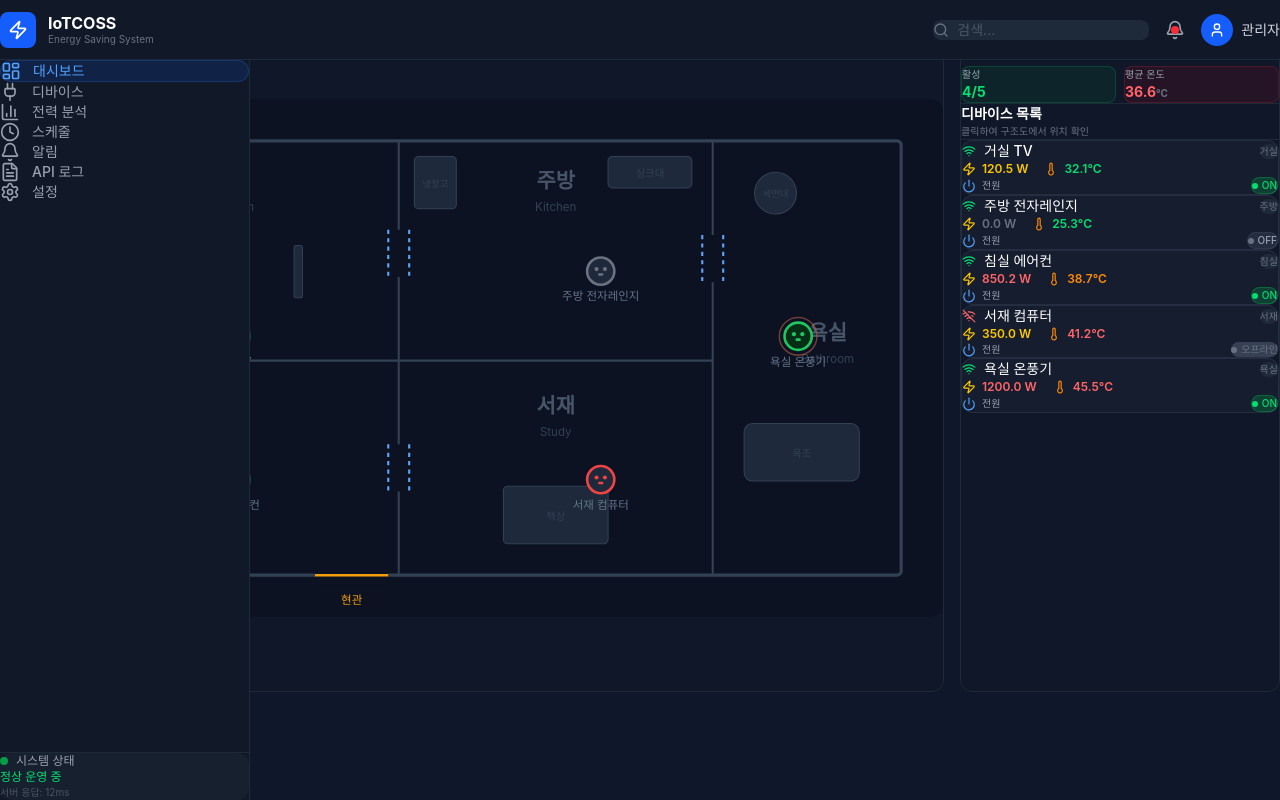
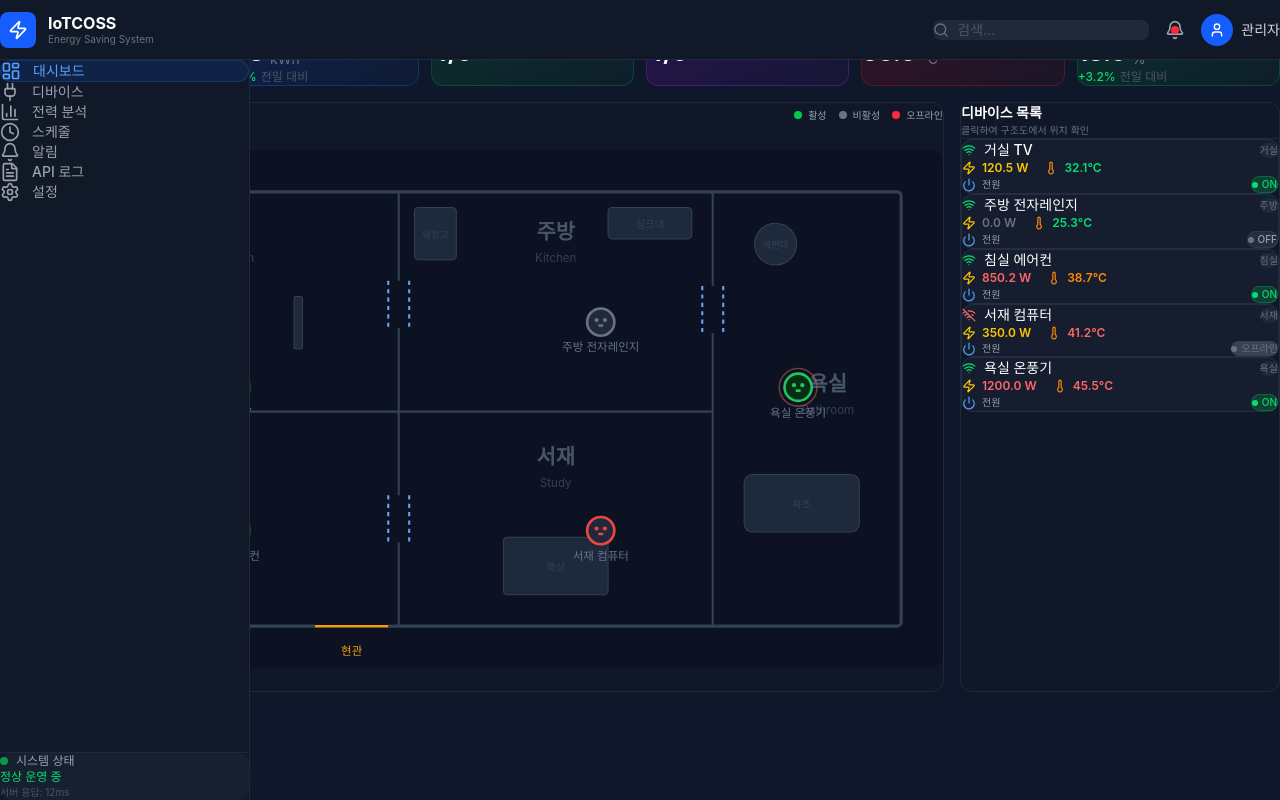
Before and after one commit to team-nexcode/E-VER_IoTCOSS, a React app in the folder Frontend/: page / in a window 1280 px wide. Built offline with nearby package versions, Linux system fonts and the light colour scheme; the HTML template or start-up script is replaced by a standard one.

Commit message:
frontend update.

```diff
--- a/Frontend/src/components/Dashboard/DevicePanel.tsx
+++ b/Frontend/src/components/Dashboard/DevicePanel.tsx
@@ -9,55 +9,31 @@ interface DevicePanelProps {
 export default function DevicePanel({ selectedDeviceId, onSelectDevice }: DevicePanelProps) {
   const devices = useDeviceStore((s) => s.devices);
   const toggleDevice = useDeviceStore((s) => s.toggleDevice);
-  const powerSummary = useDeviceStore((s) => s.powerSummary);
 
   return (
     <div className="h-full flex flex-col bg-gray-900/50 border border-gray-800 rounded-xl overflow-hidden">
-      {/* 요약 헤더 */}
-      <div className="flex-shrink-0 p-4 border-b border-gray-800">
-        <h3 className="text-sm font-semibold text-white mb-3">시스템 요약</h3>
-        <div className="grid grid-cols-2 gap-2">
-          <div className="bg-yellow-600/10 border border-yellow-500/20 rounded-lg px-3 py-2">
-            <div className="text-[10px] text-gray-400">총 전력</div>
-            <div className="text-sm font-bold text-yellow-400">{powerSummary.totalPower.toFixed(1)}<span className="text-[10px] text-gray-500 ml-0.5">W</span></div>
-          </div>
-          <div className="bg-blue-600/10 border border-blue-500/20 rounded-lg px-3 py-2">
-            <div className="text-[10px] text-gray-400">전력량</div>
-            <div className="text-sm font-bold text-blue-400">{powerSummary.totalEnergy.toFixed(1)}<span className="text-[10px] text-gray-500 ml-0.5">kWh</span></div>
-          </div>
-          <div className="bg-green-600/10 border border-green-500/20 rounded-lg px-3 py-2">
-            <div className="text-[10px] text-gray-400">활성</div>
-            <div className="text-sm font-bold text-green-400">{powerSummary.activeDevices}/{powerSummary.totalDevices}</div>
-          </div>
-          <div className="bg-red-600/10 border border-red-500/20 rounded-lg px-3 py-2">
-            <div className="text-[10px] text-gray-400">평균 온도</div>
-            <div className="text-sm font-bold text-red-400">{powerSummary.avgTemperature.toFixed(1)}<span className="text-[10px] text-gray-500 ml-0.5">°C</span></div>
-          </div>
-        </div>
-      </div>
-
-      {/* 디바이스 탭 헤더 */}
-      <div className="flex-shrink-0 px-4 pt-3 pb-2 border-b border-gray-800">
+      {/* 헤더 */}
+      <div className="flex-shrink-0 px-4 py-3 border-b border-gray-800">
         <h3 className="text-sm font-semibold text-white">디바이스 목록</h3>
         <p className="text-[10px] text-gray-500 mt-0.5">클릭하여 구조도에서 위치 확인</p>
       </div>
 
       {/* 디바이스 카드 목록 (스크롤) */}
-      <div className="flex-1 min-h-0 overflow-y-auto p-3 space-y-2">
+      <div className="flex-1 min-h-0 overflow-y-auto p-3 space-y-3">
         {devices.map((device) => {
           const isSelected = selectedDeviceId === device.id;
           return (
             <div
               key={device.id}
               onClick={() => onSelectDevice(isSelected ? null : device.id)}
-              className={`rounded-xl border p-3 cursor-pointer transition-all duration-200 ${
+              className={`rounded-xl border px-4 py-4 cursor-pointer transition-all duration-200 ${
                 isSelected
                   ? 'bg-sky-500/10 border-sky-500/40 shadow-lg shadow-sky-500/5'
                   : 'bg-gray-800/40 border-gray-700/50 hover:bg-gray-800/70 hover:border-gray-600'
               }`}
             >
               {/* 디바이스 헤더 */}
-              <div className="flex items-center justify-between mb-2">
+              <div className="flex items-center justify-between mb-3">
                 <div className="flex items-center gap-2 min-w-0">
                   {device.isOnline ? (
                     <Wifi className="w-3.5 h-3.5 text-green-400 flex-shrink-0" />
@@ -74,7 +50,7 @@ export default function DevicePanel({ selectedDeviceId, onSelectDevice }: Device
               </div>
 
               {/* 전력 / 온도 */}
-              <div className="flex items-center gap-4 mb-2">
+              <div className="flex items-center gap-4 mb-3">
                 <div className="flex items-center gap-1.5">
                   <Zap className="w-3.5 h-3.5 text-yellow-400" />
                   <span className={`text-xs font-semibold ${device.currentPower > 500 ? 'text-red-400' : device.currentPower > 0 ? 'text-yellow-400' : 'text-gray-500'}`}>
--- a/Frontend/src/pages/Dashboard.tsx
+++ b/Frontend/src/pages/Dashboard.tsx
@@ -1,21 +1,72 @@
 import { useState } from 'react';
+import { Zap, BatteryCharging, Plug, Activity, Thermometer, TrendingDown } from 'lucide-react';
+import StatusCard from '../components/Dashboard/StatusCard';
 import FloorPlan from '../components/Dashboard/FloorPlan';
 import DevicePanel from '../components/Dashboard/DevicePanel';
+import { useDeviceStore } from '../store/deviceStore';
 
 export default function Dashboard() {
   const [selectedDeviceId, setSelectedDeviceId] = useState<number | null>(null);
+  const { powerSummary, devices } = useDeviceStore();
+  const onlineDevices = devices.filter((d) => d.isOnline).length;
 
   return (
-    <div className="h-full flex gap-4">
-      {/* 좌측: 집 구조도 */}
+    <div className="h-full flex flex-col gap-4">
+      {/* 상단: 요약 카드 */}
+      <div className="flex-shrink-0 grid grid-cols-3 xl:grid-cols-6 gap-3">
+        <StatusCard
+          title="현재 총 전력"
+          value={powerSummary.totalPower.toFixed(1)}
+          unit="W"
+          icon={<Zap className="w-5 h-5" />}
+          color="yellow"
+          trend={{ value: -5.2, isPositive: true }}
+        />
+        <StatusCard
+          title="오늘 전력량"
+          value={powerSummary.totalEnergy.toFixed(1)}
+          unit="kWh"
+          icon={<BatteryCharging className="w-5 h-5" />}
+          color="blue"
+          trend={{ value: -8.1, isPositive: true }}
+        />
+        <StatusCard
+          title="활성 디바이스"
+          value={`${powerSummary.activeDevices}/${powerSummary.totalDevices}`}
+          icon={<Plug className="w-5 h-5" />}
+          color="green"
+        />
+        <StatusCard
+          title="온라인"
+          value={`${onlineDevices}/${powerSummary.totalDevices}`}
+          icon={<Activity className="w-5 h-5" />}
+          color="purple"
+        />
+        <StatusCard
+          title="평균 온도"
+          value={powerSummary.avgTemperature.toFixed(1)}
+          unit="°C"
+          icon={<Thermometer className="w-5 h-5" />}
+          color="red"
+        />
+        <StatusCard
+          title="절감률"
+          value={powerSummary.savingsPercent.toFixed(1)}
+          unit="%"
+          icon={<TrendingDown className="w-5 h-5" />}
+          color="green"
+          trend={{ value: 3.2, isPositive: true }}
+        />
+      </div>
+
+      {/* 하단: 구조도(좌) + 디바이스 목록(우) */}
+      <div className="flex-1 min-h-0 flex gap-4">
         <div className="flex-1 min-w-0">
           <FloorPlan
             highlightedDeviceId={selectedDeviceId}
             onSelectDevice={setSelectedDeviceId}
           />
         </div>
-
-      {/* 우측: 디바이스 패널 */}
         <div className="w-80 flex-shrink-0">
           <DevicePanel
             selectedDeviceId={selectedDeviceId}
@@ -23,5 +74,6 @@ export default function Dashboard() {
           />
         </div>
       </div>
+    </div>
   );
 }
```
Lines whose indentation alone changed are shown as unchanged.
